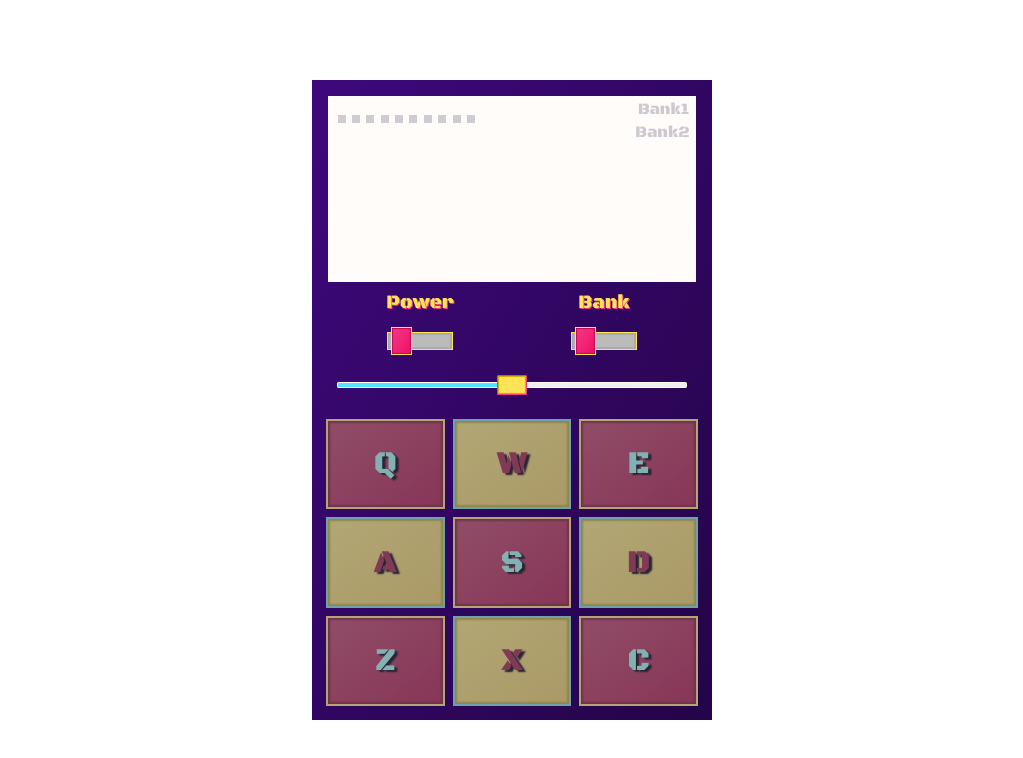
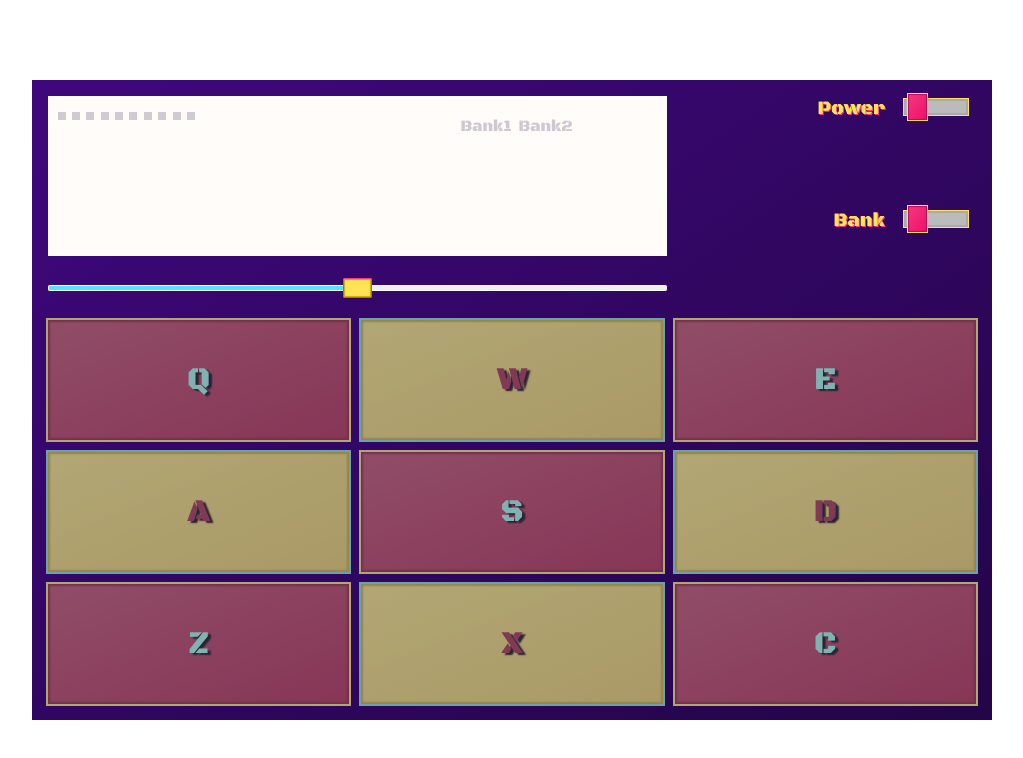
Before and after one commit to Fastion-1024/FCC-Drum-Machine, a React (Create React App) app: page / in a window 1280 px wide. Shown: the top 758 px of the page, without its empty margins (128-1151 px from the left). Built offline with nearby package versions, Linux system fonts and the light colour scheme.

Commit message:
Added Landscape Layout - Adjusted grid areas, rows and columns.

```diff
--- a/src/components/Display/Display.css
+++ b/src/components/Display/Display.css
@@ -1,3 +1,7 @@
+/*------------------------
+--Mobile-Layout-Portrait--
+------------------------*/
+
 #display-container {
     display: grid;
     grid-template-areas:
@@ -44,3 +48,18 @@
     color: hsl(var(--clr-darkpurple-hue), var(--clr-darkpurple-sat), var(--clr-darkpurple-lit));
     font-size: var(--fs-xl);
 }
+
+/*-------------------------
+--Mobile-Layout-Landscape--
+-------------------------*/
+
+@media only screen and (orientation: landscape) {
+    #display-container {
+        grid-template-columns: 2fr 1fr;
+        grid-template-rows: 1fr fr;
+    }
+
+    #toggle-display-container {
+        flex-direction: row;
+    }
+}
--- a/src/components/DrumMachine/DrumMachine.css
+++ b/src/components/DrumMachine/DrumMachine.css
@@ -1,3 +1,7 @@
+/*------------------------
+--Mobile-Layout-Portrait--
+------------------------*/
+
 #drum-machine {
     background: linear-gradient(
         to bottom right,
@@ -270,3 +274,30 @@ input[type='range'].styled-slider.slider-progress:active::-ms-fill-lower {
     background: hsl(var(--clr-lightblue-hue), var(--clr-lightblue-sat), var(--clr-lightblue-lit));
     border-color: #c1c1c1;
 }
+
+/*-------------------------
+--Mobile-Layout-Landscape--
+-------------------------*/
+
+@media only screen and (orientation: landscape) {
+    #drum-machine {
+        height: 100%;
+        width: 100%;
+        max-width: 60rem;
+        max-height: 40rem;
+        min-height: 20rem;
+
+        grid-template-areas:
+            'display power'
+            'display power'
+            'display bank'
+            'volume bank'
+            'keypad keypad';
+        grid-template-rows: 0.5fr 0.5fr 0.5fr 0.5fr 4fr;
+        grid-template-columns: 2fr 1fr;
+    }
+
+    .volume-slider {
+        width: 100%;
+    }
+}
--- a/src/components/ToggleButton/ToggleButton.css
+++ b/src/components/ToggleButton/ToggleButton.css
@@ -1,3 +1,7 @@
+/*------------------------
+--Mobile-Layout-Portrait--
+------------------------*/
+
 .toggle-button-container {
     display: flex;
     flex-direction: column;
@@ -94,3 +98,21 @@ input:checked + .slider:before {
     -ms-transform: translate(var(--x), -50%);
     transform: translate(var(--x), -50%);
 }
+
+/*-------------------------
+--Mobile-Layout-Landscape--
+-------------------------*/
+
+@media only screen and (orientation: landscape) {
+    .toggle-button-container {
+        flex-direction: row;
+        justify-content: flex-end;
+        align-items: baseline;
+        padding-right: 0.5em;
+    }
+
+    .switch-label {
+        margin-bottom: 0;
+        margin-right: 1em;
+    }
+}
```
